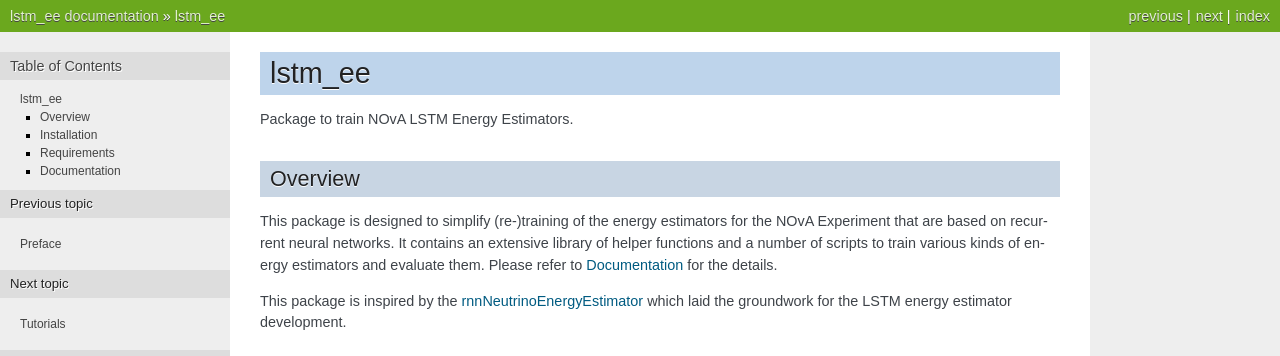
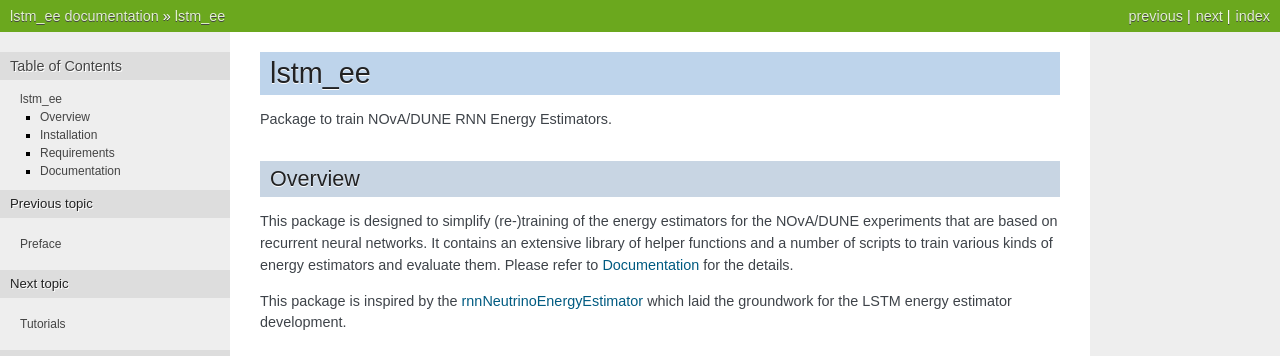
Before and after one commit to usert5432/lstm_ee, a Sphinx documentation site: the page built from doc/source/intro.rst, in a window 1280 px wide. Shown: the top 356 px of the page. Built offline with Sphinx 7.4.7, drawn with Linux system fonts in a browser that asks for light colours.

Commit message:
doc: Mention possibility of lstm_ee usage on DUNE

```diff
--- a/README.rst
+++ b/README.rst
@@ -1,13 +1,13 @@
 lstm_ee
 =======
-Package to train NOvA LSTM Energy Estimators.
+Package to train NOvA/DUNE RNN Energy Estimators.
 
 Overview
 --------
 This package is designed to simplify (re-)training of the energy estimators for
-the NOvA Experiment that are based on recurrent neural networks. It contains
-an extensive library of helper functions and a number of scripts to train
-various kinds of energy estimators and evaluate them. Please refer to
+the NOvA/DUNE experiments that are based on recurrent neural networks.  It
+contains an extensive library of helper functions and a number of scripts to
+train various kinds of energy estimators and evaluate them. Please refer to
 `Documentation`_ for the details.
 
 This package is inspired by the `rnnNeutrinoEnergyEstimator <original_>`_
--- a/doc/source/index.rst
+++ b/doc/source/index.rst
@@ -1,7 +1,7 @@
 Preface
 =======
 
-`lstm_ee` is a package to train NOvA LSTM Energy Estimators.
+`lstm_ee` is a package to train NOvA/DUNE RNN Energy Estimators.
 
 If you just found `lstm_ee` and wondering where to begin, then take a look at
 the tutorial :doc:`tutorials/mprod5/index`. This tutorial will walk you though
```
